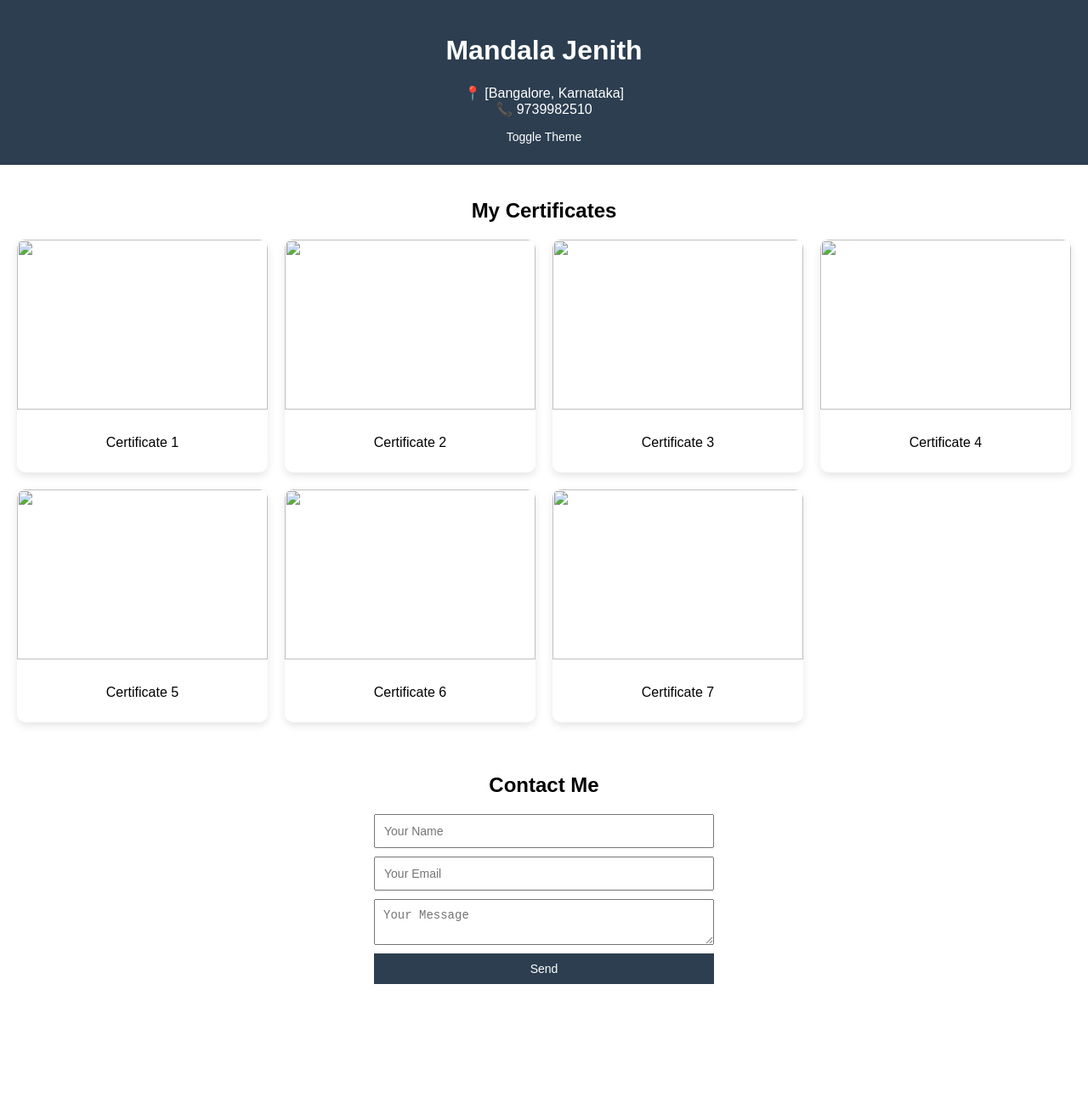
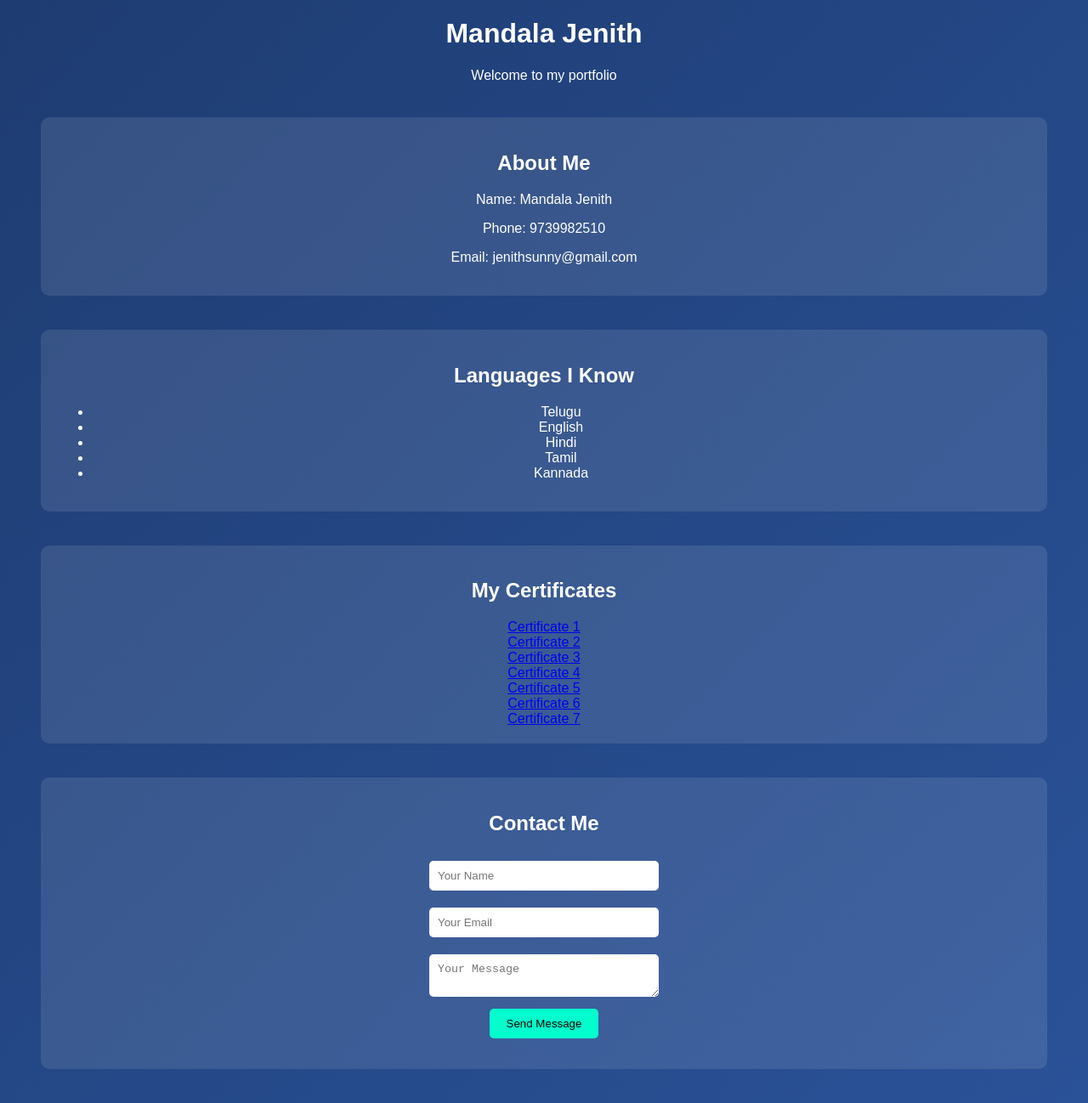
Before and after one commit to rashurashvanth86-crypto/portfolio1, a plain HTML site: page frontend/index.html in a window 1280 px wide. Shown: the whole page at 85% size. Before the commit the page ends 1178 px from the top, so only its background shows below. Drawn offline with Linux system fonts and the light colour scheme.

Commit message:
Initial portfolio project

```diff
--- a/frontend/index.html
+++ b/frontend/index.html
@@ -1,179 +1,69 @@
 <!DOCTYPE html>
-<html lang="en">
+<html>
 <head>
-<meta charset="UTF-8">
-<meta name="viewport" content="width=device-width, initial-scale=1.0">
 <title>Mandala Jenith Portfolio</title>
-
-<style>
-body {
-    margin: 0;
-    font-family: Arial, sans-serif;
-    transition: 0.3s;
-}
-
-header {
-    padding: 20px;
-    text-align: center;
-    background: #2c3e50;
-    color: white;
-}
-
-.info {
-    margin-top: 10px;
-}
-
-.container {
-    padding: 20px;
-}
-
-h2 {
-    text-align: center;
-}
-
-.grid {
-    display: grid;
-    grid-template-columns: repeat(auto-fit, minmax(250px, 1fr));
-    gap: 20px;
-}
-
-.card {
-    border-radius: 10px;
-    overflow: hidden;
-    box-shadow: 0 4px 10px rgba(0,0,0,0.1);
-    transition: 0.3s;
-}
-
-.card:hover {
-    transform: scale(1.05);
-}
-
-img {
-    width: 100%;
-    height: 200px;
-    object-fit: cover;
-}
-
-.card p {
-    padding: 10px;
-    text-align: center;
-}
-
-/* Contact Form */
-form {
-    max-width: 400px;
-    margin: auto;
-    display: flex;
-    flex-direction: column;
-    gap: 10px;
-}
-
-input, textarea, button {
-    padding: 10px;
-    font-size: 14px;
-}
-
-button {
-    background: #2c3e50;
-    color: white;
-    border: none;
-    cursor: pointer;
-}
-
-button:hover {
-    background: #34495e;
-}
-
-/* Dark mode */
-.dark {
-    background: #121212;
-    color: white;
-}
-
-.dark header {
-    background: #000;
-}
-
-.toggle {
-    margin-top: 10px;
-    cursor: pointer;
-    padding: 5px 10px;
-}
-
-</style>
+<link rel="stylesheet" href="style.css">
 </head>
 
 <body>
 
 <header>
-    <h1>Mandala Jenith</h1>
-    <div class="info">
-        📍 [Bangalore, Karnataka] <br>
-        📞 9739982510
-    </div>
-    <button class="toggle" onclick="toggleTheme()">Toggle Theme</button>
+<h1>Mandala Jenith</h1>
+<p>Welcome to my portfolio</p>
 </header>
 
-<div class="container">
-    <h2>My Certificates</h2>
+<section class="about">
+<h2>About Me</h2>
+<p>Name: Mandala Jenith</p>
+<p>Phone: 9739982510</p>
+<p>Email: jenithsunny@gmail.com</p>
+</section>
 
-    <div class="grid">
-        <div class="card"><img src="cer1.pdf"><p>Certificate 1</p></div>
-        <div class="card"><img src="cer2.pdf"><p>Certificate 2</p></div>
-        <div class="card"><img src="cer3.pdf"><p>Certificate 3</p></div>
-        <div class="card"><img src="cer4.pdf"><p>Certificate 4</p></div>
-        <div class="card"><img src="cer5.pdf"><p>Certificate 5</p></div>
-        <div class="card"><img src="cer6.pdf"><p>Certificate 6</p></div>
-        <div class="card"><img src="cer7.pdf"><p>Certificate 7</p></div>
-    </div>
-</div>
+<section>
+<h2>Languages I Know</h2>
+<ul>
+<li>Telugu</li>
+<li>English</li>
+<li>Hindi</li>
+<li>Tamil</li>
+<li>Kannada</li>
+</ul>
+</section>
 
-<div class="container">
-    <h2>Contact Me</h2>
+<section>
+<h2>My Certificates</h2>
 
-    <form id="contactForm">
-        <input type="text" placeholder="Your Name" required>
-        <input type="email" placeholder="Your Email" required>
-        <textarea placeholder="Your Message" required></textarea>
-        <button type="submit">Send</button>
-    </form>
-</div>
+<a href="certificates/cer1.pdf" target="_blank">Certificate 1</a><br>
+<a href="certificates/cer2.pdf" target="_blank">Certificate 2</a><br>
+<a href="certificates/cer3.pdf" target="_blank">Certificate 3</a><br>
+<a href="certificates/cer4.pdf" target="_blank">Certificate 4</a><br>
+<a href="certificates/cer5.pdf" target="_blank">Certificate 5</a><br>
+<a href="certificates/cer6.pdf" target="_blank">Certificate 6</a><br>
+<a href="certificates/cer7.pdf" target="_blank">Certificate 7</a>
 
-<script>
-// 🌙 Theme toggle
-function toggleTheme() {
-    document.body.classList.toggle("dark");
-}
+</section>
 
-// 🔗 Connect to backend
-document.getElementById("contactForm").addEventListener("submit", async function(e){
-    e.preventDefault();
+<section>
+<h2>Contact Me</h2>
 
-    const name = this[0].value;
-    const email = this[1].value;
-    const message = this[2].value;
+<form id="contactForm">
 
-    try {
-        const response = await fetch("http://localhost:3000/contact", {
-            method: "POST",
-            headers: {
-                "Content-Type": "application/json"
-            },
-            body: JSON.stringify({ name, email, message })
-        });
+<input type="text" id="name" placeholder="Your Name" required>
+<br>
 
-        const data = await response.text();
-        alert(data);
+<input type="email" id="email" placeholder="Your Email" required>
+<br>
 
-        // Clear form after submit
-        this.reset();
+<textarea id="message" placeholder="Your Message"></textarea>
+<br>
 
-    } catch (error) {
-        alert("❌ Cannot connect to backend");
-        console.log(error);
-    }
-});
-</script>
+<button type="submit">Send Message</button>
+
+</form>
+<p id="status"></p>
+</section>
+
+<script src="script.js"></script>
 
 </body>
 </html>
--- /dev/null
+++ b/frontend/script.js
@@ -0,0 +1,33 @@
+document.getElementById("contactForm").addEventListener("submit", async function(e) {
+
+  e.preventDefault();
+
+  const name = document.getElementById("name").value;
+  const email = document.getElementById("email").value;
+  const message = document.getElementById("message").value;
+
+  try {
+
+    const response = await fetch("http://localhost:3000/contact", {
+      method: "POST",
+      headers: {
+        "Content-Type": "application/json"
+      },
+      body: JSON.stringify({ name, email, message })
+    });
+
+    const data = await response.json();
+
+    if (data.success) {
+      document.getElementById("status").innerText = "Message Sent Successfully!";
+      document.getElementById("contactForm").reset();
+    } else {
+      document.getElementById("status").innerText = "Failed to send message.";
+    }
+
+  } catch (error) {
+    document.getElementById("status").innerText = "Server error.";
+    console.log(error);
+  }
+
+});
--- /dev/null
+++ b/frontend/style.css
@@ -0,0 +1,33 @@
+body{
+font-family: Arial;
+background: linear-gradient(135deg,#1e3c72,#2a5298);
+color:white;
+text-align:center;
+}
+
+section{
+margin:40px;
+padding:20px;
+background:rgba(255,255,255,0.1);
+border-radius:10px;
+}
+
+input,textarea{
+width:250px;
+padding:10px;
+margin:10px;
+border-radius:5px;
+border:none;
+}
+
+button{
+padding:10px 20px;
+background:#00ffcc;
+border:none;
+border-radius:5px;
+cursor:pointer;
+}
+
+button:hover{
+background:#00ccaa;
+}
```
Also changed, not shown: backend/server.js (+16 -9 lines), 16 other files.
